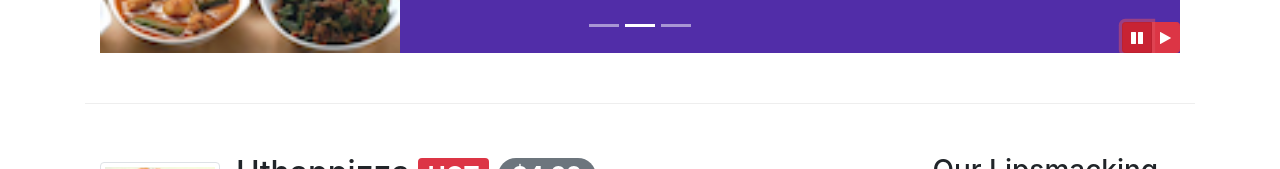
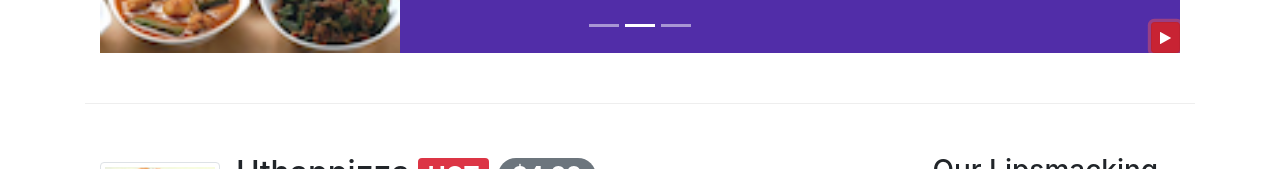
Before and after one commit to Filipegbessaa/Confusion, a website: page index.html in a window 1280 px wide. Both pictures are taken after a click on the button 1137 px from the left and 668 px from the top of the page. Shown: the part 631-800 px from the top of the page. Drawn offline with nearby package versions, Linux system fonts and the light colour scheme.

Commit message:
More Bootstrap JQuery

```diff
--- a/css/styles.css
+++ b/css/styles.css
@@ -56,7 +56,7 @@ body {
   left: 0;
   min-height: 300px;
 }
-#carouselButtons {
+#carousel-button {
     right:0px;
     position: absolute;
     bottom: 0px;
--- a/index.html
+++ b/index.html
@@ -232,14 +232,9 @@
                         <a class="carousel-control-next" href="#mycarousel" role="button" data-slide="next">
                             <span class="carousel-control-next-icon"></span>
                         </a>
-                        <div class="btn-group" id="carouselButtons">
-                            <button class="btn btn-danger btn-sm" id="carousel-pause">
-                                <span class="fa fa-pause"></span>
-                            </button>
-                            <button class="btn btn-danger btn-sm" id="carousel-play">
-                                <span class="fa fa-play"></span>
-                            </button>
-                        </div>
+                        <button class="btn btn-danger btn-sm" id="carousel-button">
+                            <span class="fa fa-pause"></span>
+                        </button>
                     </div>
                 </div>
             </div>
@@ -356,13 +351,19 @@
     <script src="node_modules/popper.js/dist/umd/popper.min.js"></script>
     <script src="node_modules/bootstrap/dist/js/bootstrap.min.js"></script>
     <script>
-        $(document).ready(function(){
-            $("#mycarousel").carousel( { interval:1000 } );
-            $("#carousel-pause").click(function(){
-                $("#mycarousel").carousel('pause')
-            });
-            $("#carousel-play").click(function(){
-                $("#mycarousel").carousel('cycle')
+        $(document).ready(function () {
+            $("#mycarousel").carousel({ interval: 1000 });
+            $("#carousel-button").click(function () {
+                if ($("#carousel-button").children('span').hasClass('fa-pause')){
+                    $("#mycarousel").carousel('pause');
+                    $("#carousel-button").children('span').removeClass('fa-pause');
+                    $("#carousel-button").children('span').addClass('fa-play');
+                }
+                else if ($("#carousel-button").children('span').hasClass('fa-play')){
+                    $("#mycarousel").carousel('cycle');
+                    $("#carousel-button").children('span').removeClass('fa-play');
+                    $("#carousel-button").children('span').addClass('fa-pause');
+                }
             });
         });
     </script>
```
